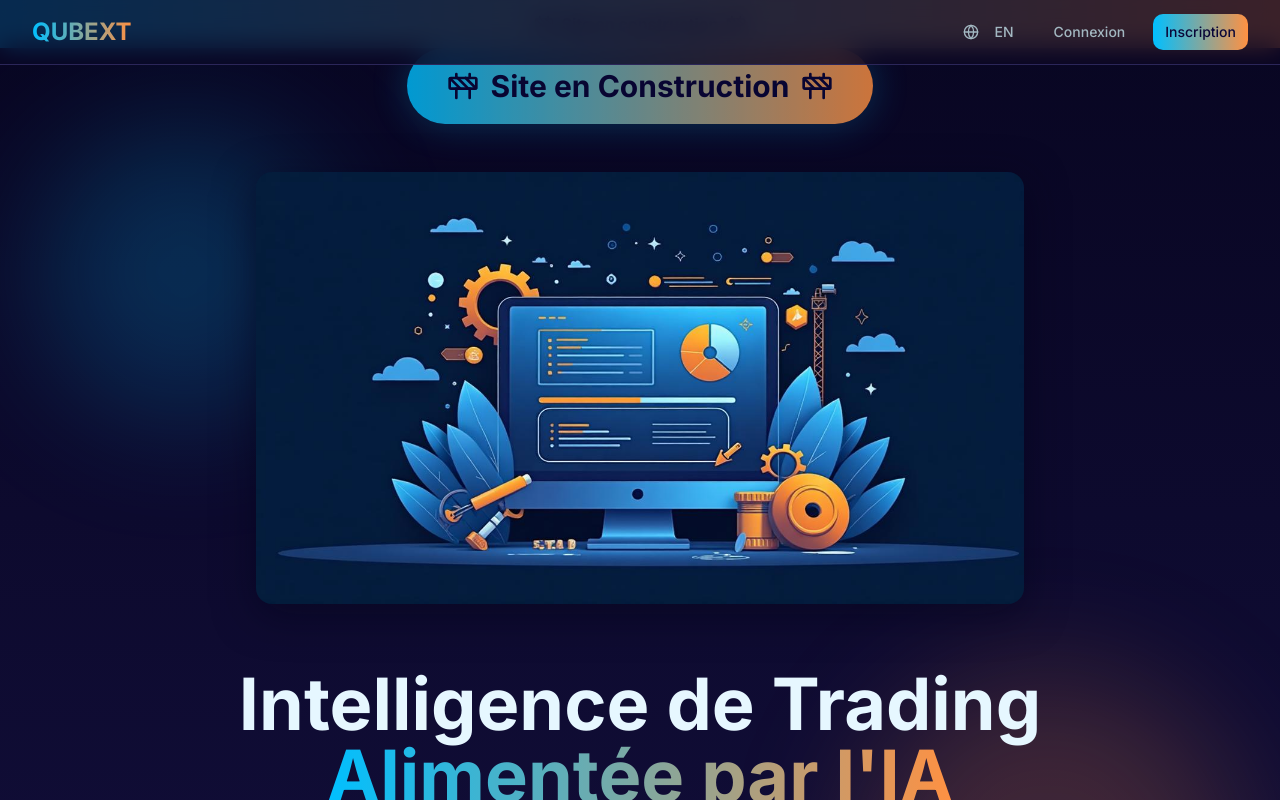
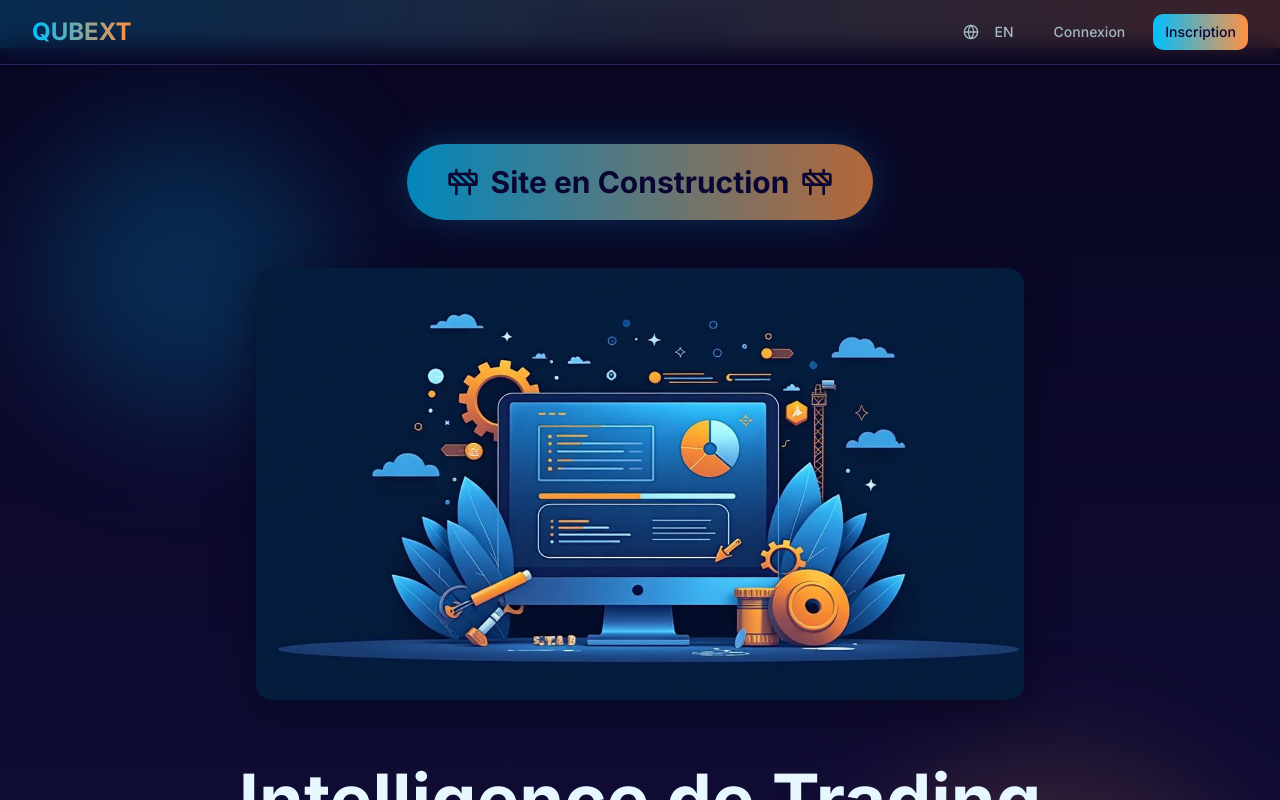
Before and after one commit to MickeCoderGasy/le-marche-futur, a React (Vite) app: page / in a window 1280 px wide. Shown: the top 800 px of the page. Built offline with nearby package versions, Linux system fonts and the light colour scheme; the HTML template or start-up script is replaced by a standard one.

Commit message:
Fix: Adjust construction banner margin

```diff
--- a/src/components/Hero.tsx
+++ b/src/components/Hero.tsx
@@ -48,7 +48,7 @@ export const Hero = ({ language }: HeroProps) => {
       </div>
 
       <div className="container mx-auto px-4 sm:px-6 lg:px-8 relative z-10">
-        <div className="text-center space-y-12 animate-fade-in max-w-5xl mx-auto">
+        <div className="text-center space-y-12 animate-fade-in max-w-5xl mx-auto pt-24">
           {/* Construction Badge - Large and prominent */}
           <div className="inline-flex items-center gap-3 bg-gradient-accent px-10 py-5 rounded-full shadow-glow animate-pulse">
             <Construction className="h-8 w-8 text-accent-foreground" />
```
